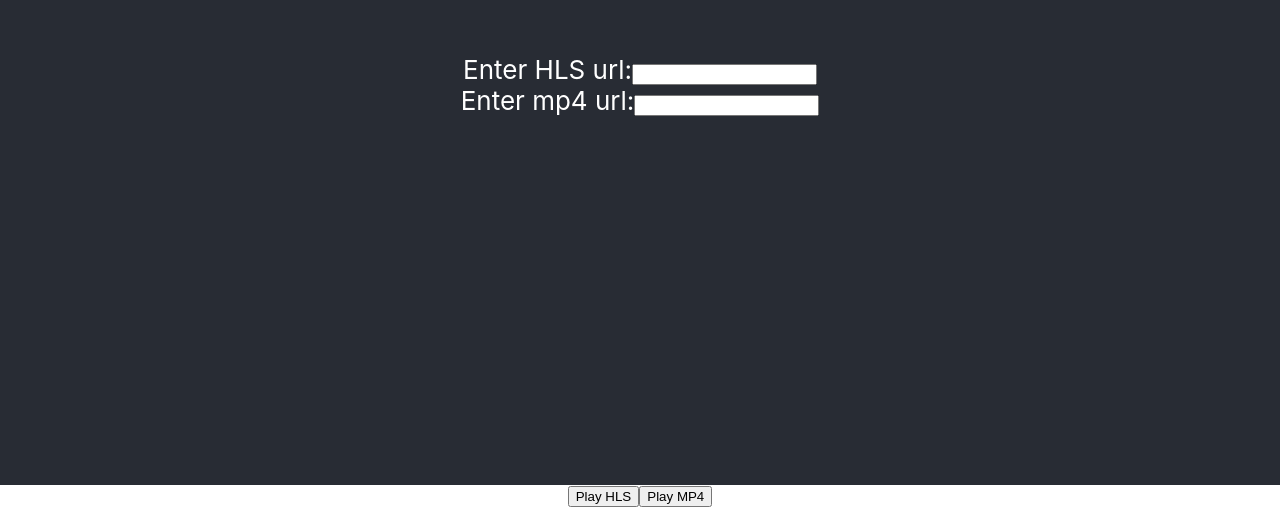
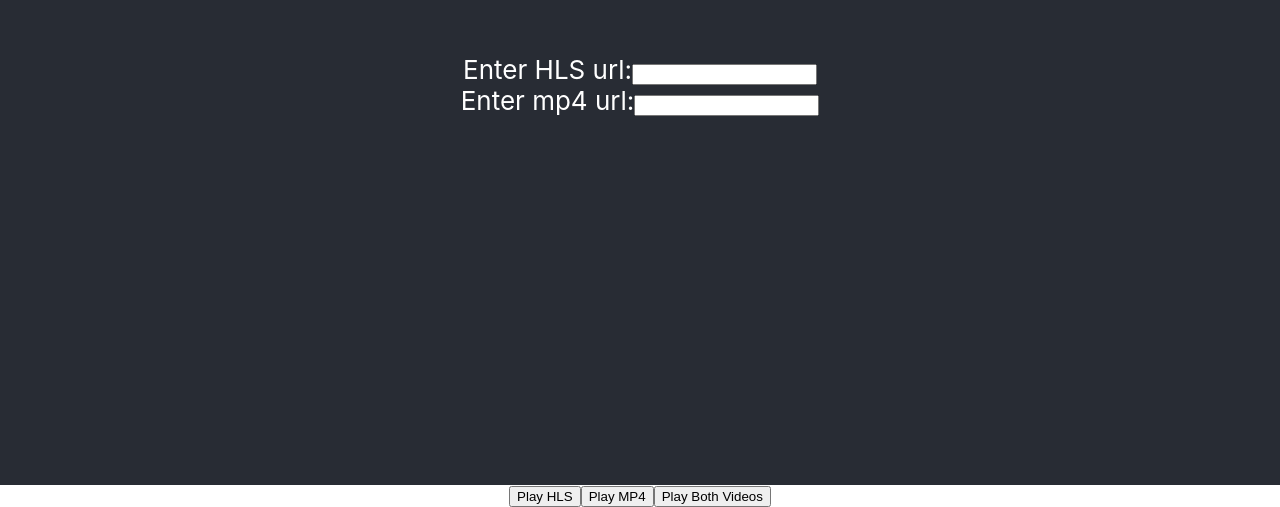
Before and after one commit to jdawsonimgix/hls-vs-normal-video, a React (Create React App) app in the folder hls-vs-normal-video/: page / in a window 1280 px wide. Shown: the part 315-822 px from the top of the page. Built offline with nearby package versions, Linux system fonts and the light colour scheme.

Commit message:
Combined functionality of both buttons. Both videos will now play at the same time. Next I need to list example URLS for people to use and clean up the visuals

```diff
--- a/hls-vs-normal-video/src/App.js
+++ b/hls-vs-normal-video/src/App.js
@@ -11,13 +11,14 @@ function App() {
   const playerRef = React.useRef(); //Gets a ref of the HLS video and plays it.
   const [mp4PlayValue, setMp4PlayValue] = useState({playing: false})
 
-  console.log(mp4PlayValue.playing)
-
   function playVideo() {
     playerRef.current.play();
+    setMp4PlayValue({playing: true})
   }
 
-
+  function PlayBothVideos() {
+    playVideo();
+  }
 
   return (
     <div className="App">
@@ -67,6 +68,9 @@ function App() {
     <button onClick={() => playVideo() }>Play HLS</button>
     <button onClick={() => setMp4PlayValue({playing: true}) }>Play MP4</button>
 
+    <button onClick={() => PlayBothVideos() }>Play Both Videos</button>
+
+
 
     </div>
   );
```
